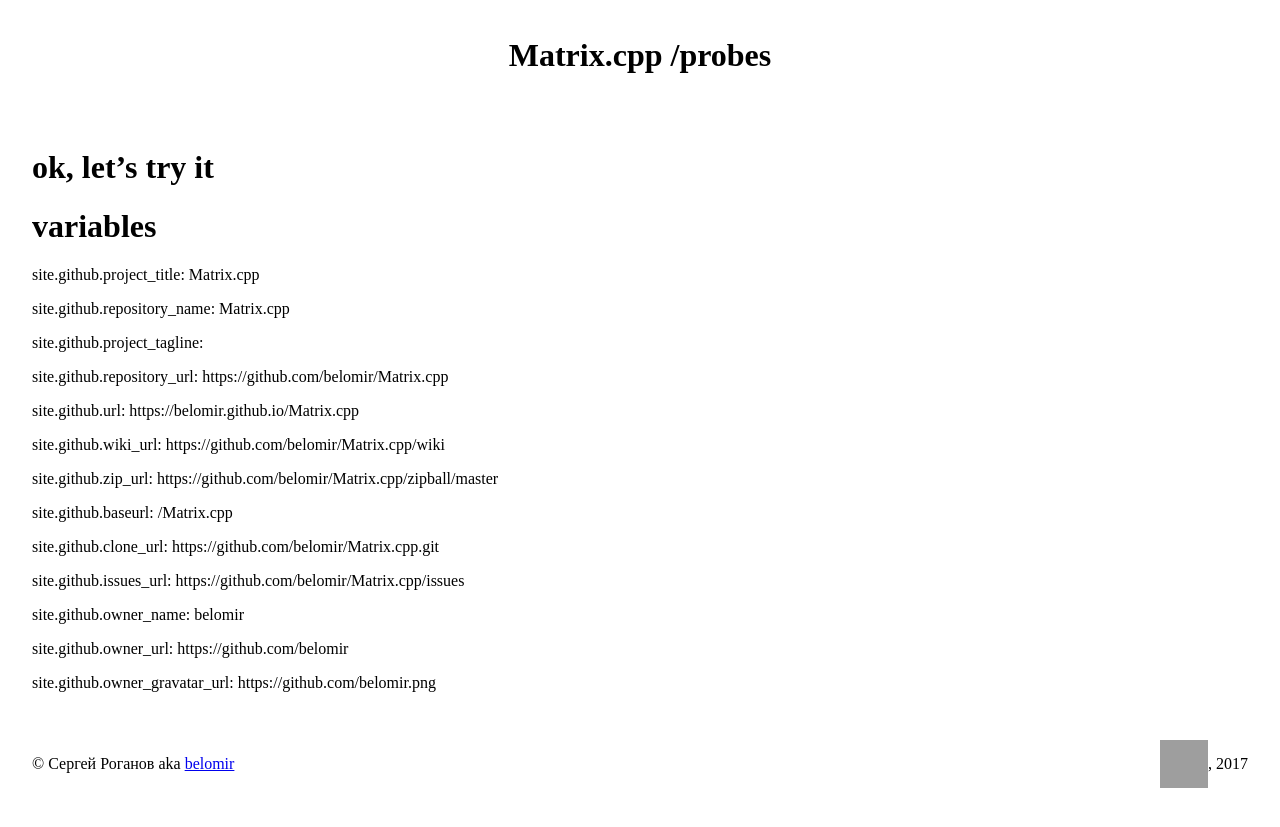
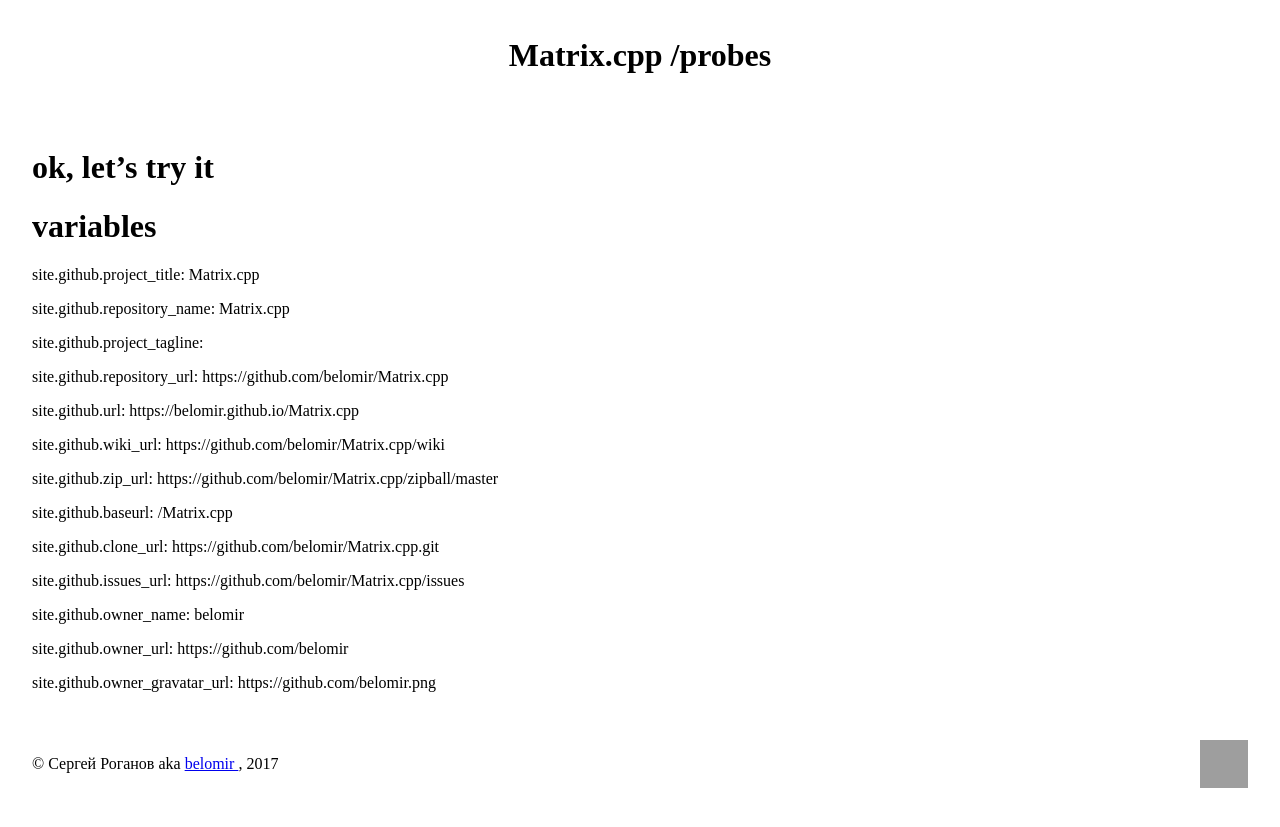
Before and after one commit to belomir/Matrix.cpp, a Jekyll site: the page built from docs/probes.md, in a window 1280 px wide. Shown: the top 827 px of the page. Built offline with Jekyll 4.4.1, drawn with Linux system fonts in a browser that asks for light colours; our own code applies the rules of GitHub Pages for plain Markdown files; a script that is not in the unit is left out; the repository's description, which GitHub fills in, is left out; grey boxes are pictures that could not be loaded.

Commit message:
Update footer.html

```diff
--- a/docs/_includes/footer.html
+++ b/docs/_includes/footer.html
@@ -1,12 +1,10 @@
 <footer>
-	<span>
+	<div>
 		&copy; Сергей Роганов
 		aka <a href="{{ site.github.owner_url }}">
 			{{ site.github.owner_name }}
 		</a>
-	</span>
+		, {{ site.time | date: "%Y" }}
+	</div>
 	<img src="{{ site.github.owner_gravatar_url }}" />
-	<span>
-		, {{ site.time | date: "%Y" }}
-	</span>
 </footer>
```
